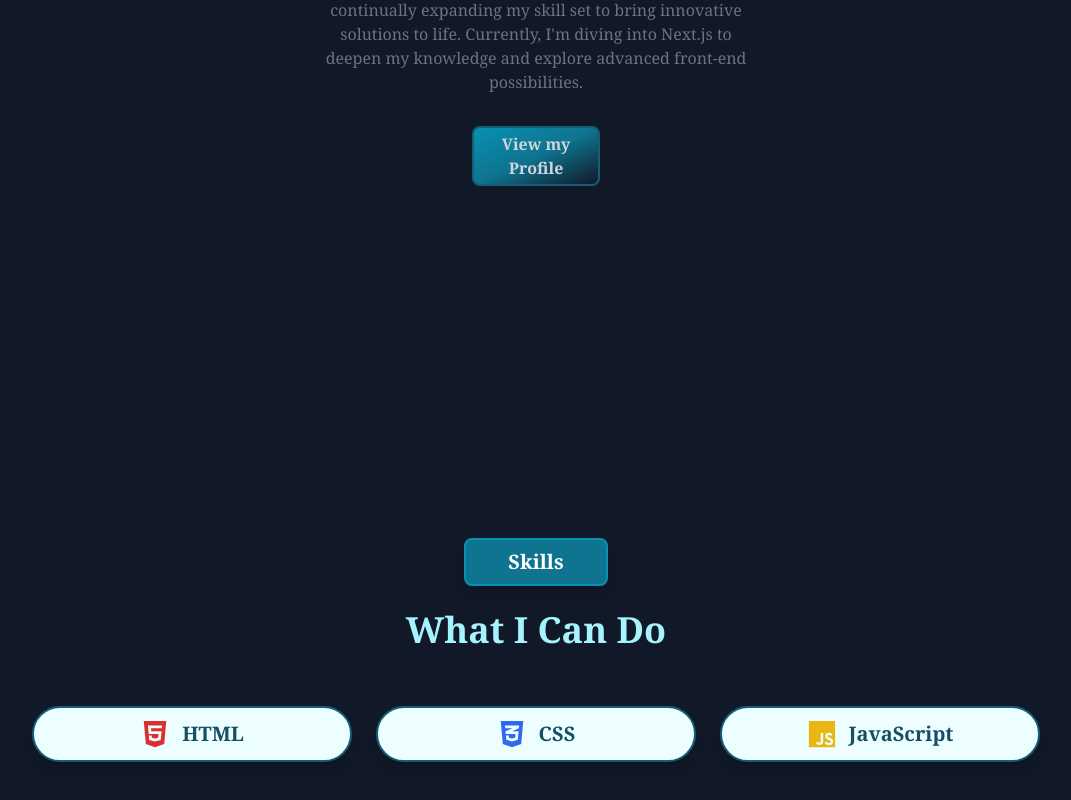
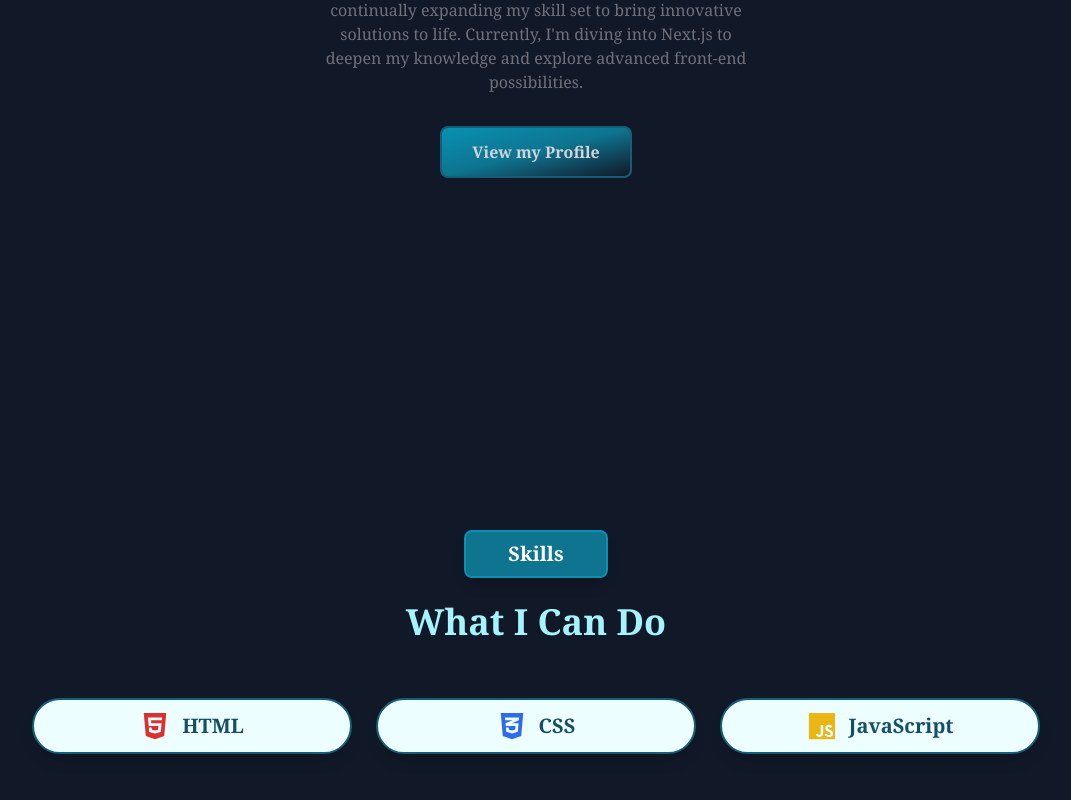
Before and after one commit to rimshamukhtar/Portfolio-using-Tailwind-Css, a Next.js app: page / in a window 1280 px wide. Shown: the part 1098-1898 px from the top of the page, without its empty margins (104-1175 px from the left). Built offline with nearby package versions, Linux system fonts and the light colour scheme.

Commit message:
Update About.tsx

```diff
--- a/src/components/About.tsx
+++ b/src/components/About.tsx
@@ -13,7 +13,7 @@ const About = () => {
         <p className="p-4">
           Hello! I'm Rimsha Mukhtar, a dedicated and creative Web Developer with a flair for building interactive and visually engaging web applications. My journey in web development began with a strong foundation in HTML, CSS, JavaScript, React.js and TypeScript, and I'm continually expanding my skill set to bring innovative solutions to life. Currently, I'm diving into Next.js to deepen my knowledge and explore advanced front-end possibilities.
         </p>
-        <button className="text-gray-300 bg-gradient-to-br from-cyan-600 via-cyan-700 border-2 w-full sm:w-32 mt-4 rounded-lg font-bold p-1 border-cyan-800">
+        <button className="text-gray-300 bg-gradient-to-br from-cyan-600 via-cyan-700 border-2 w-full sm:w-48 mt-4 rounded-lg font-bold p-3 border-cyan-800">
           <Link href="https://www.linkedin.com/in/rimsha-mukhtar-ahmed-6b88632b5"> View my Profile</Link>
         </button>
       </div>
```
